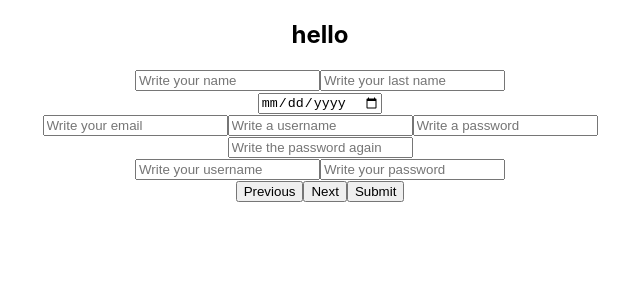
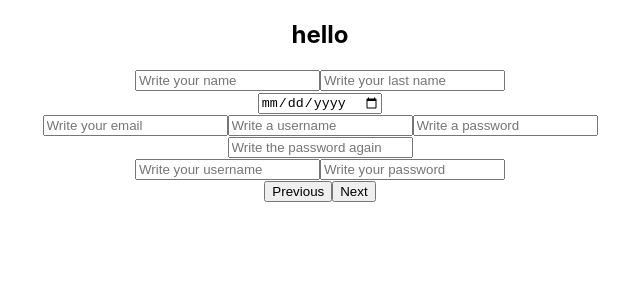
Before and after one commit to pauIbanez/w4ch4-pau-ibanez-forms, a React (Create React App) app: page / in a window 1280 px wide. Shown: the top 300 px of the page, without its empty margins (320-960 px from the left). Built offline with nearby package versions, Linux system fonts and the light colour scheme.

Commit message:
Added form submit methods

```diff
--- a/src/components/Form/FormComponent.js
+++ b/src/components/Form/FormComponent.js
@@ -6,7 +6,8 @@ import FormLogin from "../FormLogin/FormLogin";
 import FormPersonalData from "../FormPersonalData/FormPersonalData";
 
 const FormComponent = () => {
-  const { userData, onInputChange } = useContext(FormDataContext);
+  const { userData, onInputChange, formStage, setFormApproved } =
+    useContext(FormDataContext);
 
   const formData = { ...userData };
 
@@ -20,8 +21,29 @@ const FormComponent = () => {
     userInputData.current[field] = val;
   };
 
+  const formValidation = () => {
+    if (!userInputData.current.username || !userInputData.current.password) {
+      return false;
+    }
+    if (
+      userInputData.current.password !== formData.password ||
+      userInputData.current.username !== formData.username
+    ) {
+      return false;
+    }
+
+    return true;
+  };
+
+  const onSubmit = (event) => {
+    event.preventDefault();
+    if (formValidation()) {
+      setFormApproved(true);
+    }
+  };
+
   return (
-    <form className="form">
+    <form className="form" onSubmit={onSubmit}>
       <h2 className="form__title"> hello </h2>
       <section className="form__inputs">
         <FormPersonalData formData={formData} onInputChange={onChange} />
@@ -32,9 +54,15 @@ const FormComponent = () => {
         />
       </section>
       <section className="form__controlls">
-        <button className="form__button"> Previous </button>
-        <button className="form__button"> Next </button>
-        <button className="form__button form__button--submit"> Submit </button>
+        {formStage !== 1 && (
+          <button className="form__button"> Previous </button>
+        )}
+        {formStage !== 3 && <button className="form__button"> Next </button>}
+        {formStage === 3 && (
+          <button className="form__button form__button--submit" type="submit">
+            Submit
+          </button>
+        )}
       </section>
     </form>
   );
```
